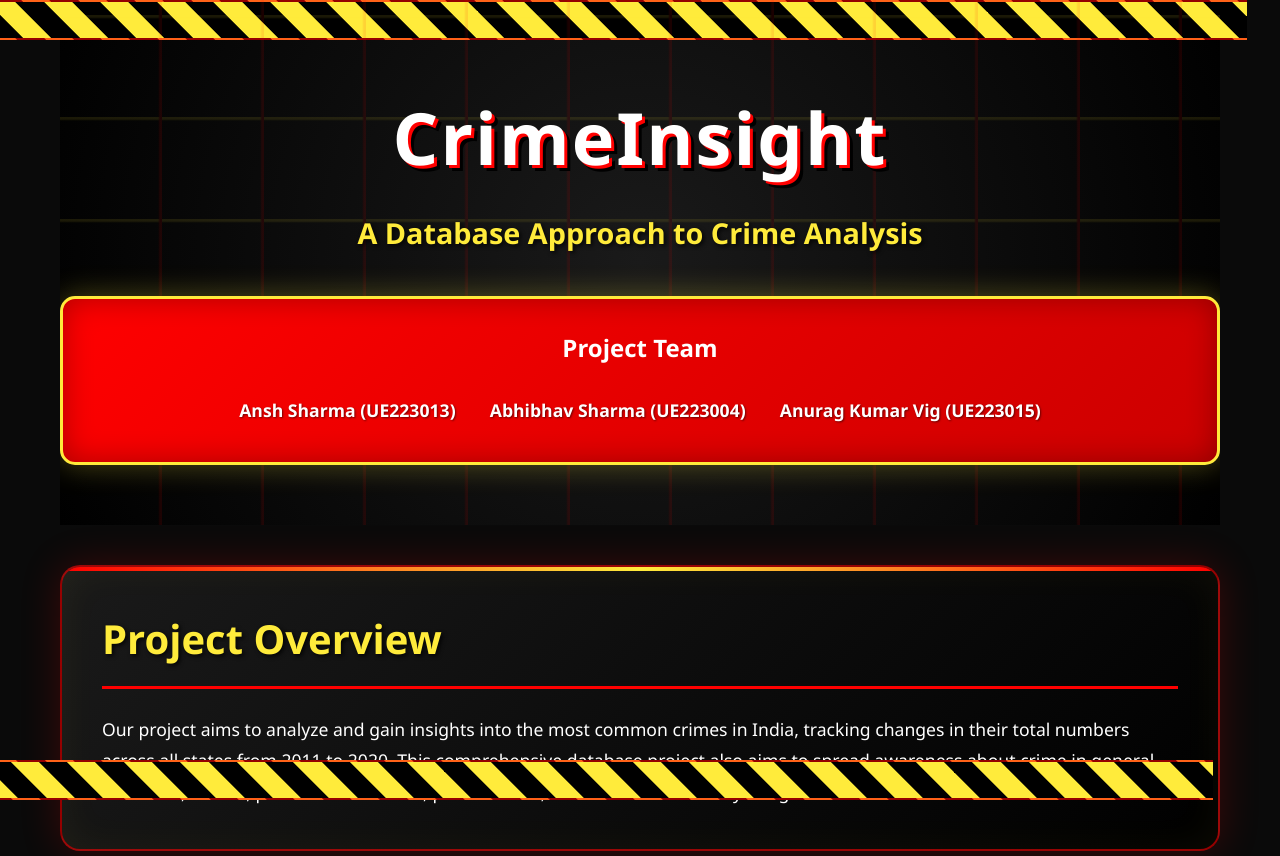
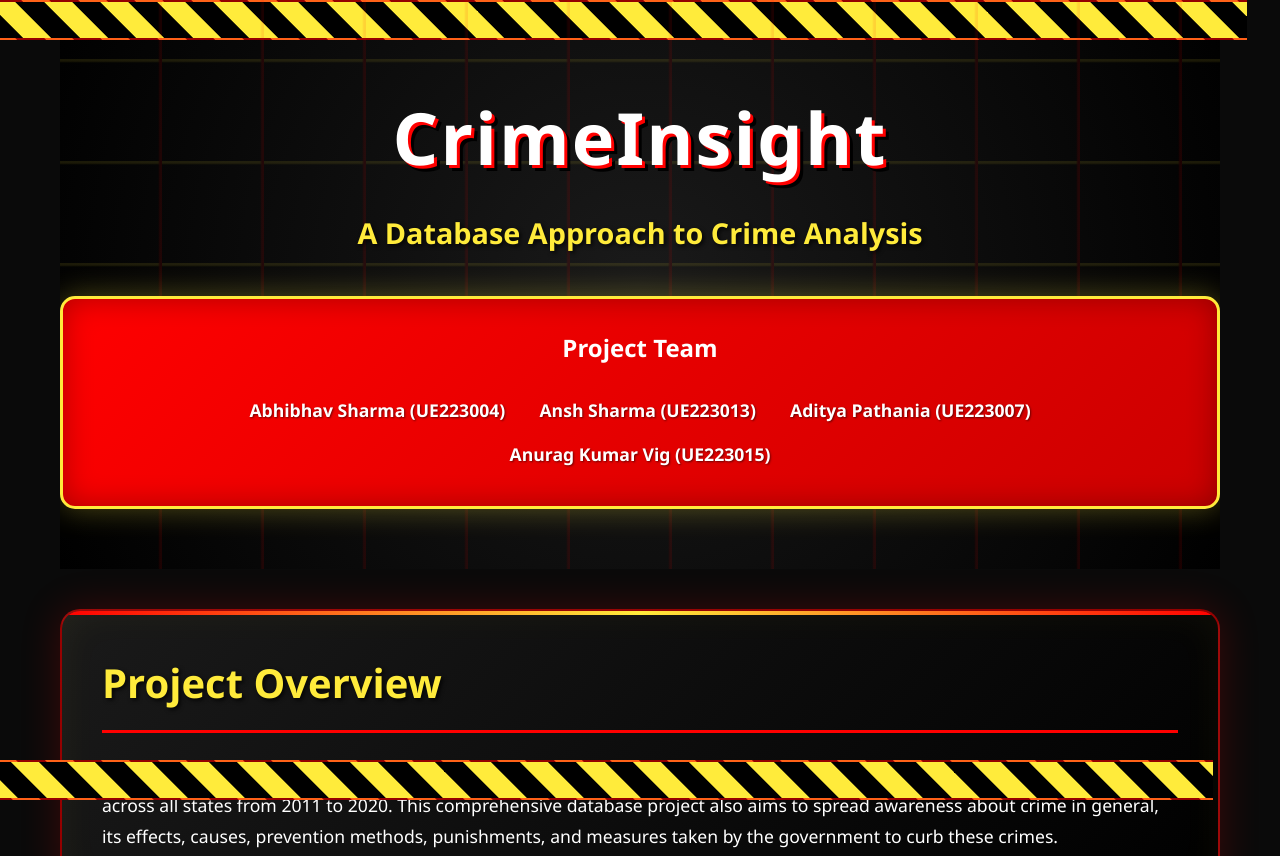
Before and after one commit to Akvgatr/Crime-Analysis, a plain HTML site: page index.html in a window 1280 px wide. Shown: the top 856 px of the page. Drawn offline with Linux system fonts and the light colour scheme.

Commit message:
Descriptive commit message

```diff
--- a/index.html
+++ b/index.html
@@ -601,9 +601,12 @@
 
                 <div class="team-info">
                     <h3>Project Team</h3>
+                    <div class="team-member">Abhibhav Sharma (UE223004)</div>
                     <div class="team-member">Ansh Sharma (UE223013)</div>
-                    <div class="team-member">Abhibhav Sharma (UE223004)</div>
+                    <div class="team-member">Aditya Pathania (UE223007)</div>
+
                     <div class="team-member">Anurag Kumar Vig (UE223015)</div>
+
                 </div>
             </div>
         </div>
```
